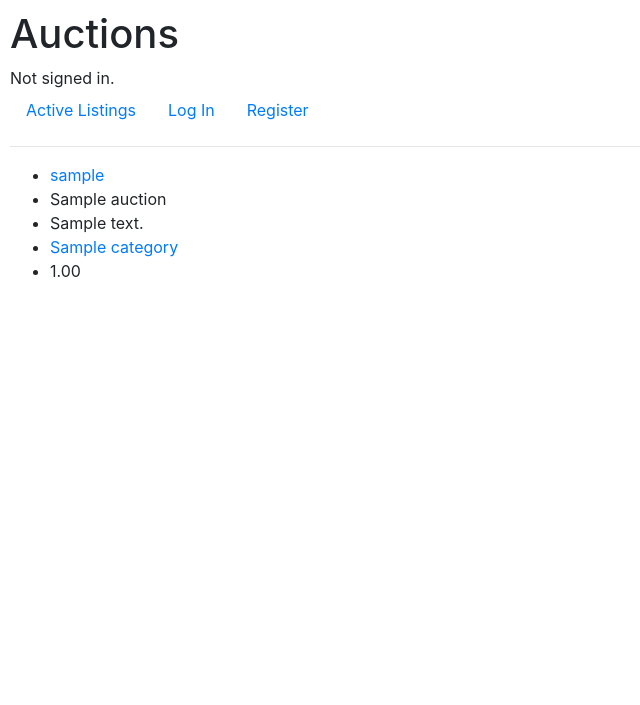
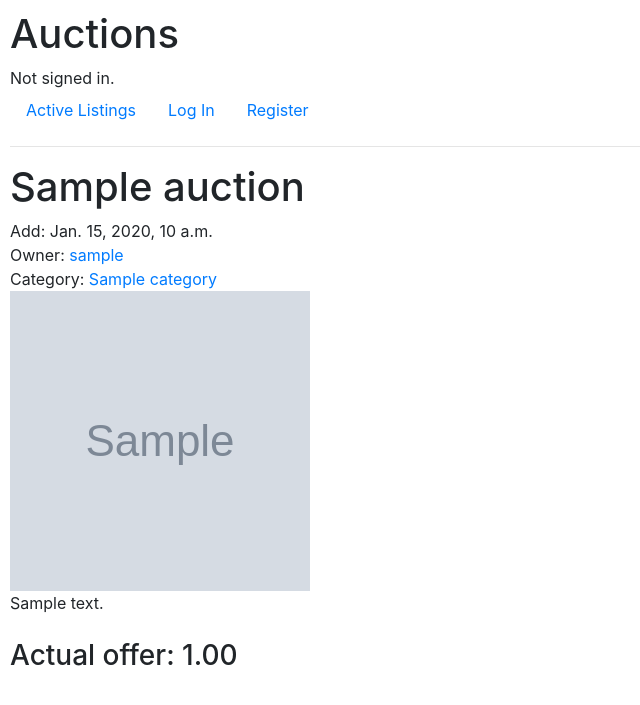
Before and after one commit to marcelkaminski/CS50s-Web-Programming-with-Python-and-JavaScript, a Django app: page /auction/1 in a window 1280 px wide. Shown: the top 705 px of the page, without its empty margins (0-640 px from the left). Run offline with Django 3.2, Linux system fonts and the light colour scheme; tables that the repository leaves empty hold one stand-in row (values such as "Sample post"); grey boxes marked "Sample" are stand-in pictures; some libraries are stand-ins or nearby versions.

Commit message:
Add Auction Page Layout

```diff
--- a/Project 2/auctions/forms.py
+++ b/Project 2/auctions/forms.py
@@ -6,4 +6,4 @@ from .models import *
 class NewAuctionForm(ModelForm):
     class Meta:
         model = Auction
-        fields = ['title', 'description', 'category', 'startingBid']
+        fields = ['title', 'description', 'category', 'startingBid', 'imageURL']
--- a/Project 2/auctions/models.py
+++ b/Project 2/auctions/models.py
@@ -20,6 +20,8 @@ class Auction(models.Model):
     description = models.TextField()
     category = models.ForeignKey('Category', on_delete=models.CASCADE, related_name='auctionsByCategory')
     startingBid = models.DecimalField(max_digits=5, decimal_places=2)
+    date = models.DateTimeField(default=timezone.now)
+    imageURL = models.URLField(default="https://user-images.githubusercontent.com/16052233/61581543-f688b100-ab1f-11e9-86b1-023decba19ac.png")
 
     def __str__(self):
         return f"{self.owner}/{self.title}"
--- a/Project 2/auctions/templates/auctions/auction.html
+++ b/Project 2/auctions/templates/auctions/auction.html
@@ -3,12 +3,13 @@
 {% block title %}{{ auction.title }}{% endblock %}
 
 {% block body %}
-    <ul>
-        <li><a href="{% url 'index' %}">{{ auction.owner }}</a></li>
-        <li>{{ auction.title }}</li>
-        <li>{{ auction.description }}</li>
-        <li><a href="{% url 'index' %}">{{ auction.category }}</a></li>
-        <li>{{ auction.startingBid }}</li>
-    </ul>
+
+    <h1>{{ auction.title }}</h1>
+    Add: {{ auction.date }}<br>
+    Owner: <a href="{% url 'index' %}">{{ auction.owner }}</a><br>
+    Category: <a href="{% url 'index' %}">{{ auction.category }}</a><br>
+    <img alt="Image" src={{ auction.imageURL }} width=300 height=300><br>
+    <div>{{ auction.description }}</div><br>
+    <h3>Actual offer: {{ auction.startingBid }}</li></h3>
 
 {% endblock %}
```
Also changed, not shown: Project 2/auctions/migrations/0003_auto_20210305_1626.py (added).
